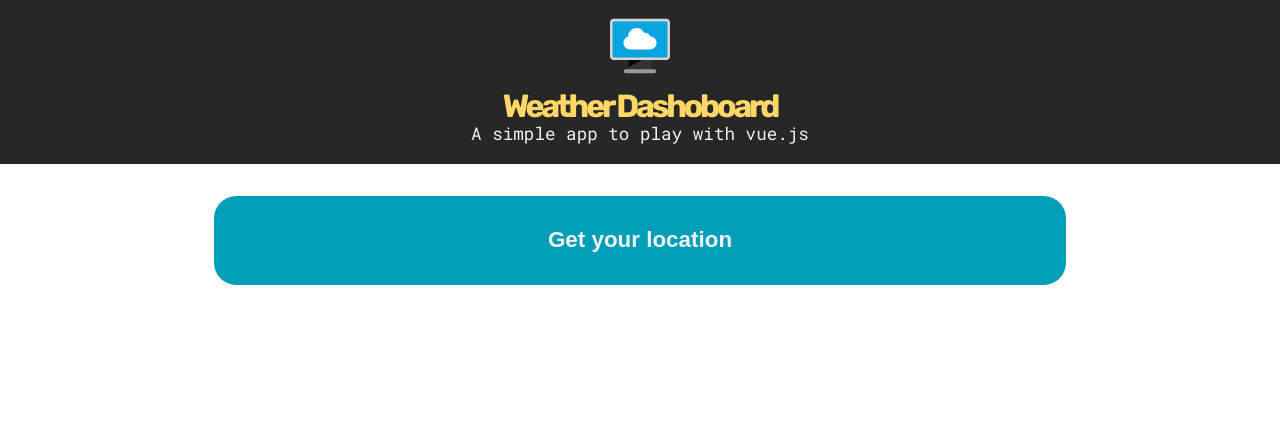
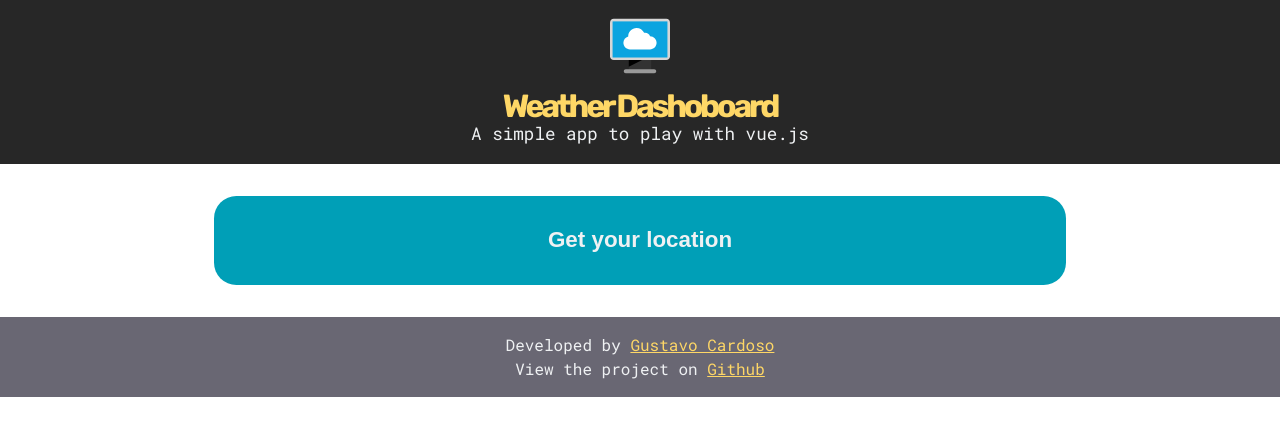
Before and after one commit to gustavocardoso/vue-weather-dashboard, a Vue app: page / in a window 1280 px wide. Shown: the top 436 px of the page. Built offline with nearby package versions, Linux system fonts and the light colour scheme.

Commit message:
Change directory name and add footer component

```diff
--- a/src/App.vue
+++ b/src/App.vue
@@ -3,15 +3,18 @@
     <wd-header></wd-header>
 
     <section class="content">
-      <wd-geolocation></wd-geolocation>
+      <wd-geolocation v-on:locationCompleted="locationCompleted"></wd-geolocation>
 
-      <wd-weather></wd-weather>
+      <wd-weather v-if="loadWeather"></wd-weather>
     </section>
+
+    <wd-footer></wd-footer>
   </div>
 </template>
 
 <script>
-  import WdHeader from './components/header/Header'
+  import WdHeader from './components/structure/Header'
+  import WdFooter from './components/structure/Footer'
   import WdGeolocation from './components/geolocation/Geolocation'
   import WdWeather from './components/weather/Weather'
 
@@ -19,14 +22,21 @@
     name: 'app',
     data() {
       return {
-
+        loadWeather: false
       }
     },
 
     components: {
       WdHeader,
+      WdFooter,
       WdGeolocation,
       WdWeather
+    },
+
+    methods: {
+      locationCompleted: function() {
+        this.loadWeather = true
+      }
     }
   }
 </script>
--- /dev/null
+++ b/src/components/structure/Footer.vue
@@ -0,0 +1,38 @@
+<template>
+  <footer class="footer">
+    <p>Developed by <a href="http://gustavocardoso.me">Gustavo Cardoso</a></p>
+    <p>View the project on <a href="https://github.com/gustavocardoso/vue-weather-dashboard">Github</a></p>
+  </footer>
+</template>
+
+<script>
+  export default {
+
+    name: 'Footer',
+
+    data () {
+      return {
+
+      }
+    }
+  }
+</script>
+
+<style scoped>
+  .footer {
+    width: 100%;
+    font-size: 1em;
+    text-align: center;
+    color: #EFF1F3;
+    background: #696773;
+    padding: 1em 2em;
+  }
+
+  .footer a {
+    color: #FED766;
+  }
+
+  .footer a:hover {
+    color: #fff;
+  }
+</style>
```
Also changed, not shown: src/components/structure/Header.vue (renamed from src/components/header/Header.vue), src/components/structure/Logo.vue (renamed from src/components/header/Logo.vue).
